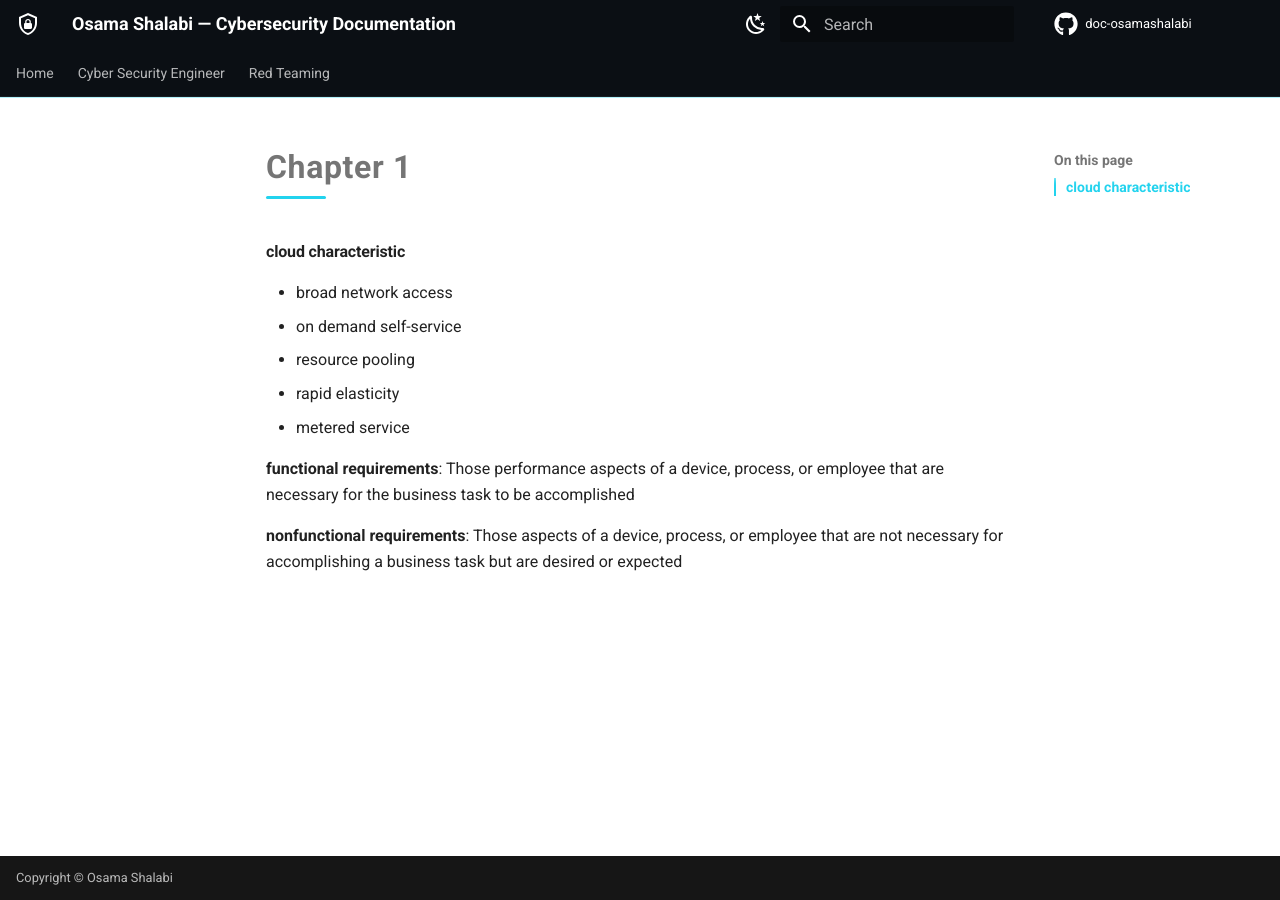
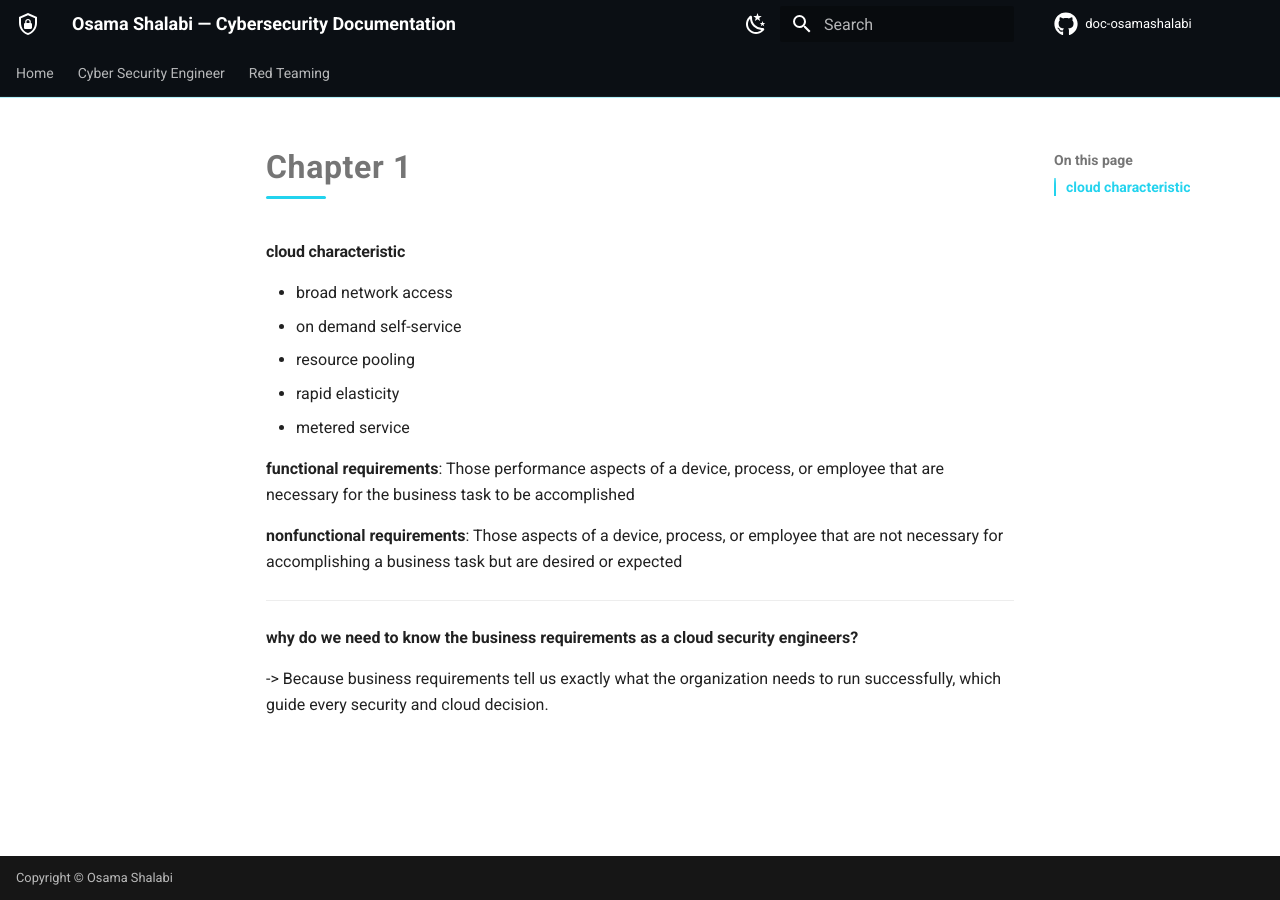
Before and after one commit to osamashalabi432-png/doc-osamashalabi, an MkDocs documentation site: the page built from docs/cyber-security-engineer/cloud/CCSP/Chapter 1.md, in a window 1280 px wide. Built offline with MkDocs 1.6.1 and Material for MkDocs 9.7.7, drawn with Linux system fonts in a browser that asks for light colours; comment, search, counter and statistics services are not loaded.

Commit message:
vault backup: 2026-09-26 14:05:01

```diff
--- a/docs/cyber-security-engineer/cloud/CCSP/Chapter 1.md
+++ b/docs/cyber-security-engineer/cloud/CCSP/Chapter 1.md
@@ -1,3 +1,4 @@
+
 #### cloud characteristic
 - broad network access
 - on demand self-service
@@ -8,3 +9,8 @@
 **functional requirements**: Those performance aspects of a device, process, or employee that are necessary for the business task to be accomplished
 
 **nonfunctional requirements**: Those aspects of a device, process, or employee that are not necessary for accomplishing a business task but are desired or expected
+
+---
+**why do we need to know the business requirements as a cloud security engineers?**
+
+-> Because business requirements tell us exactly what the organization needs to run successfully, which guide every security and cloud decision.
```
